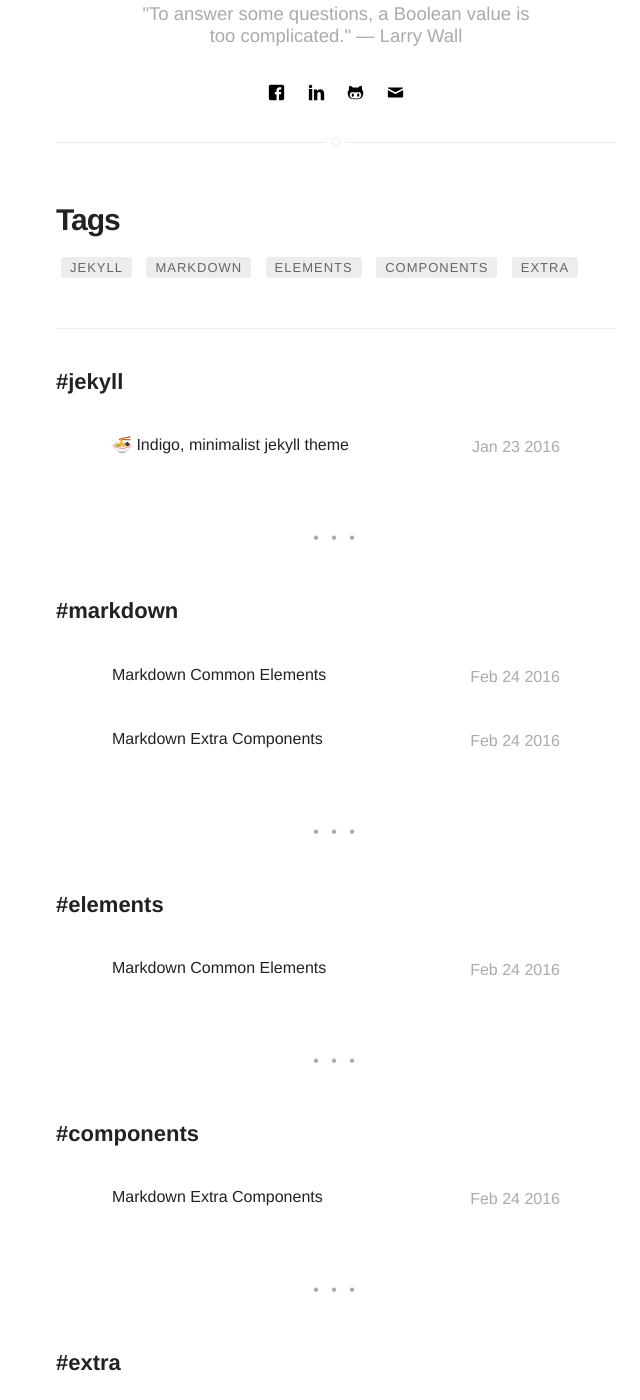
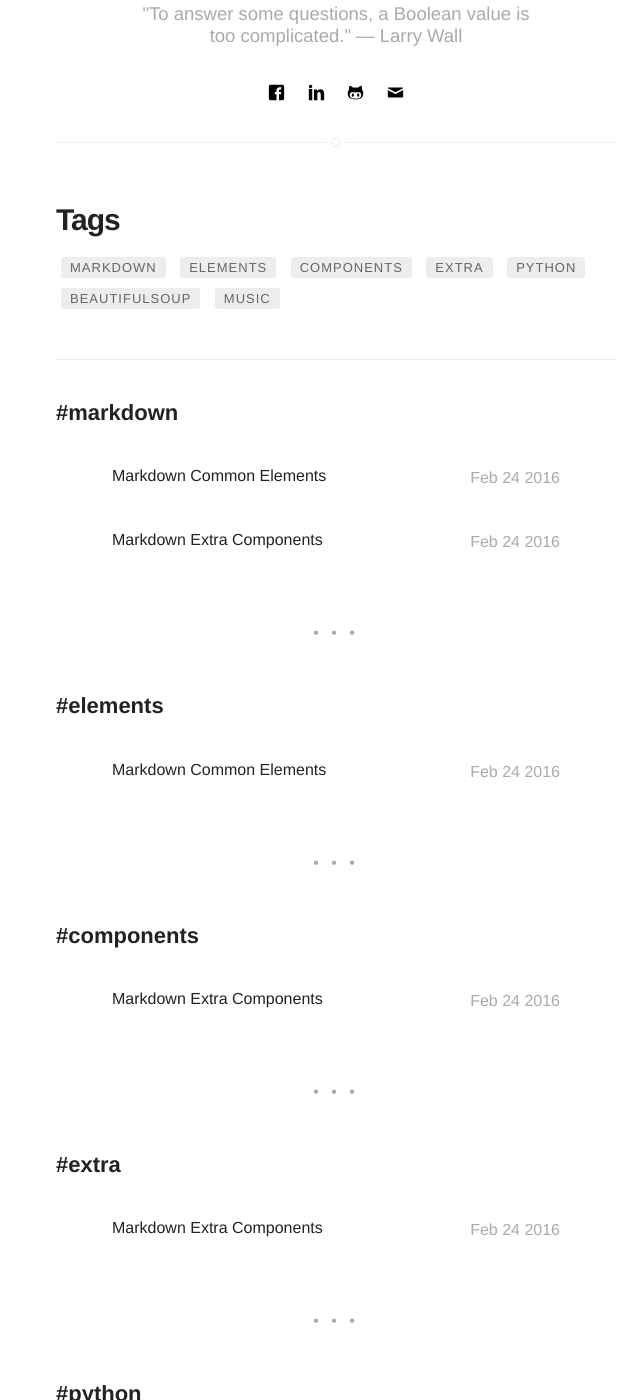
Before and after one commit to jclarktennis/jclarktennis.github.io, a Jekyll site: the page built from tags.html, in a window 1280 px wide and 1400 px high, scrolled down 334 px. Shown: the whole window, without its empty margins (304-944 px from the left). Built offline with Jekyll 4.4.1, drawn with Linux system fonts in a browser that asks for light colours; emoji names are drawn with the system emoji font; some of the changed text lies outside the part shown.

```diff
--- a/_posts/2016-01-23-indigo-jekyll-theme.markdown
+++ b/_posts/2016-01-23-indigo-jekyll-theme.markdown
@@ -1,8 +1,8 @@
 ---
-title: ":ramen: Indigo, minimalist jekyll theme"
+title: "Lyrics Always"
 layout: post
-date: 2016-01-23 22:10
-tag: jekyll
+date: 2018-08-08 11:41
+tag: [python, beautifulsoup, music]
 image: https://koppl.in/indigo/assets/images/jekyll-logo-light-solid.png
 headerImage: true
 projects: true
```
Also changed, not shown: about.md (+1 -1 lines).
